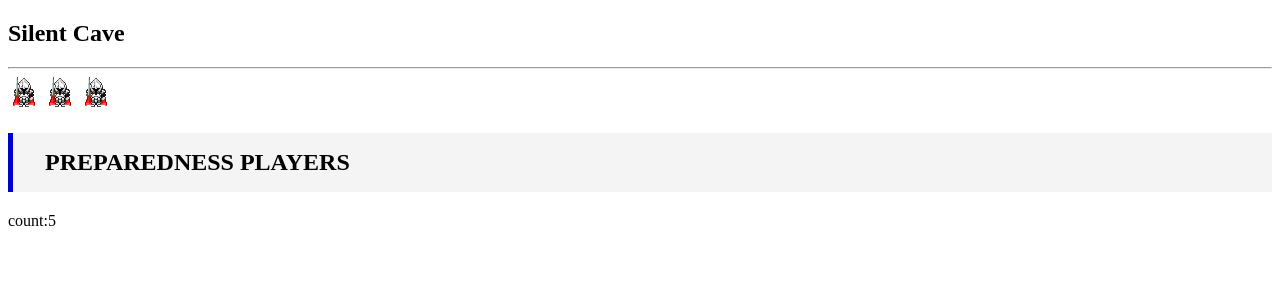
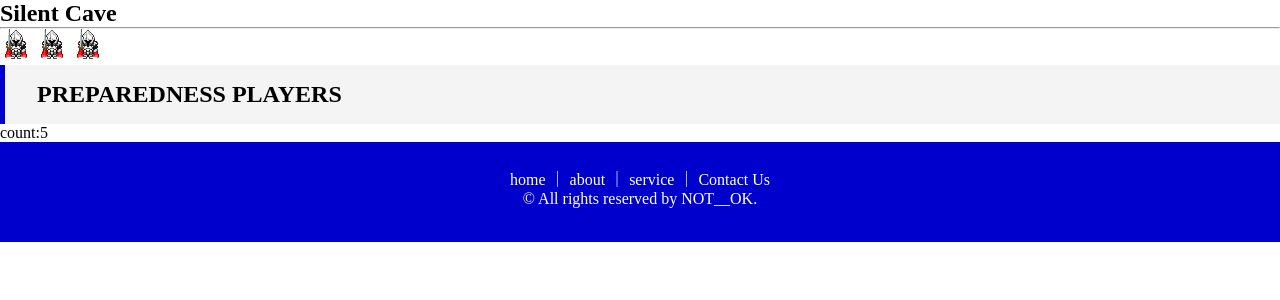
Before and after one commit to macoJ-J/SilentcaveServer, a PHP site: page /public/index.html in a window 1280 px wide. Shown: the top 300 px of the page. Run offline with PHP 8.4, Linux system fonts and the light colour scheme.

Commit message:
no message

```diff
--- a/public/css/main.css
+++ b/public/css/main.css
@@ -3,3 +3,17 @@ h2 {
   border-left: 5px solid #0000cd;
   background: #f4f4f4;
 }
+
+* {
+  margin:0; padding:0;
+}
+footer{
+    width: 100%;
+    height: 100px;
+    background-color: #0000cd;
+    color: white;
+    text-align: center;
+}
+ul.footer-menu li {
+display: inline;
+}
--- a/public/index.html
+++ b/public/index.html
@@ -24,4 +24,16 @@
  </article>
  <!--- /main -->
  </body>
+ <!-- footer -->
+  <footer>
+　　<ul class="footer-menu">
+     <li>home ｜</li>
+     <li>about ｜</li>
+     <li>service ｜</li>
+     <li>Contact Us</li>
+    </ul>
+    <p>© All rights reserved by NOT__OK.</p>
+  </footer>
+</body>
 </html>
+</html>
```
